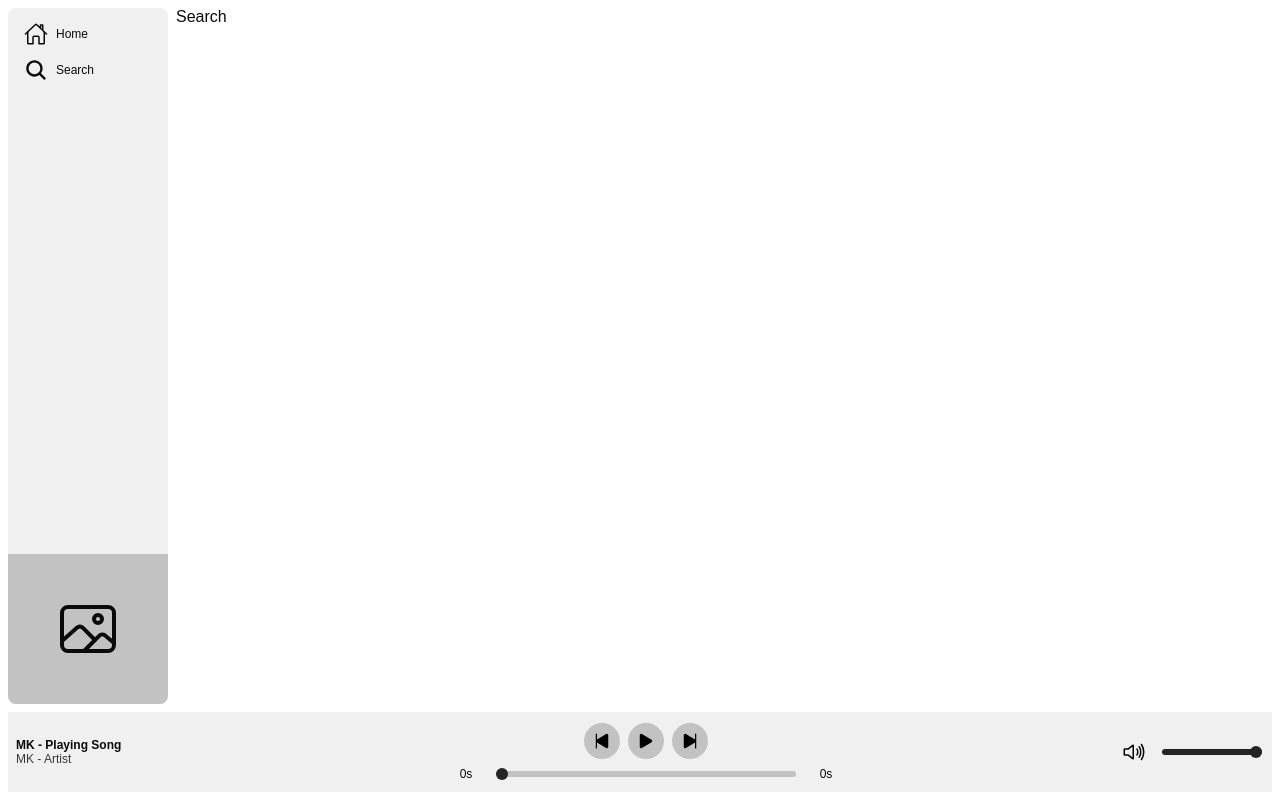
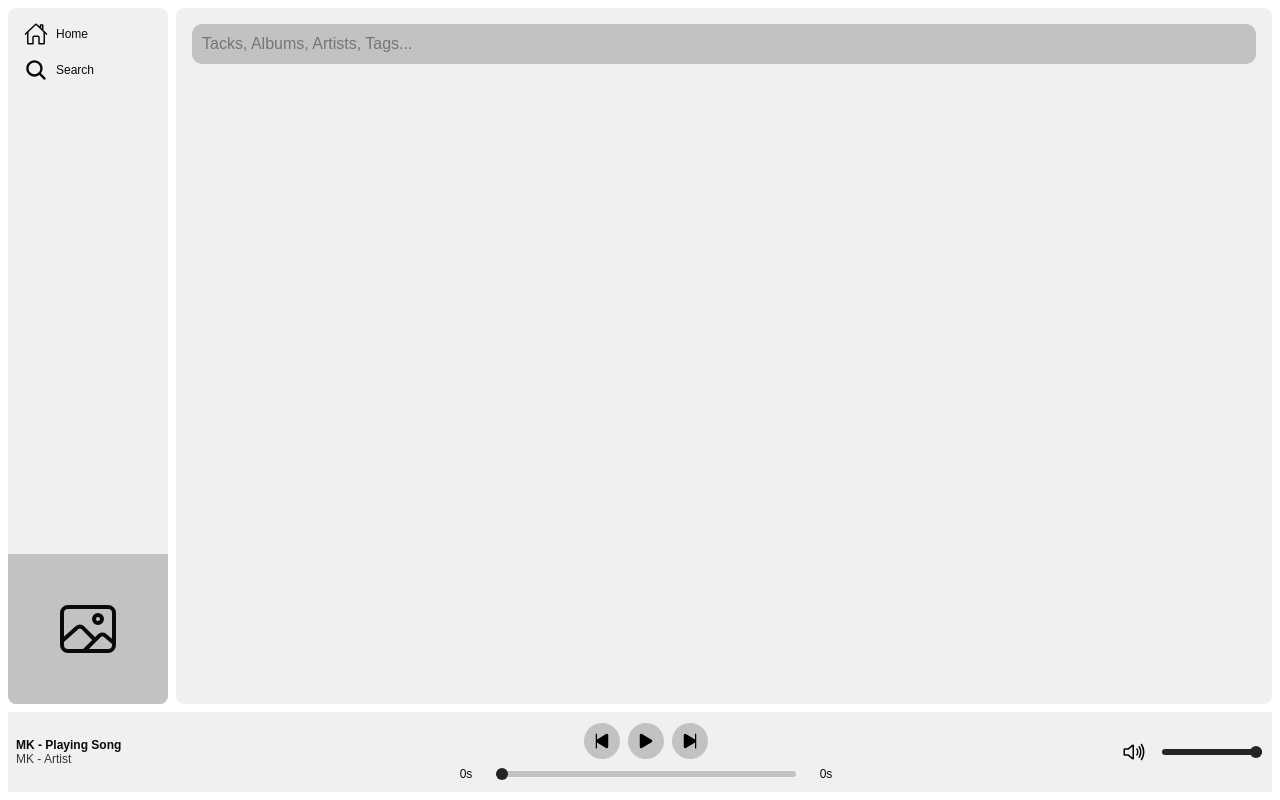
Before and after one commit to TiagoPaulino/SonoraCloud, a Next.js app: page /search in a window 1280 px wide. Built offline with nearby package versions, Linux system fonts and the light colour scheme.

Commit message:
Criado o Store para a pagina de pesquisa, preparando a função de pesquisa

```diff
--- a/src/components/maindashboard/Search/SeachPage.tsx
+++ b/src/components/maindashboard/Search/SeachPage.tsx
@@ -1,9 +1,30 @@
+import { ChangeEvent, FormEvent } from "react";
+import { Container, Input, Results, SeachForm } from "./SearchPage.styled";
+import { setSearchWord } from "@/store/searchPage.slice";
+import { useDispatch, useSelector } from "react-redux";
+import { RootState } from "@/store/store";
+
+export const SeachPage = () => {
+    const dispatch = useDispatch()
+    const {searchWord} = useSelector((state: RootState) => state.searchPage)
 
 
-export const SeachPage = () => {
-    return (
-        <div>
-            Search
-        </div>
-    )
-}
+    const handleSearch = (e:FormEvent<HTMLFormElement>) => {
+        e.preventDefault()
+        console.log(searchWord)
+    }
+    const handleSearchWord = (e:ChangeEvent<HTMLInputElement>)=>{
+        dispatch(setSearchWord(e.target.value))
+    }
+
+  return (
+    <Container>
+      <SeachForm onSubmit={(e) => handleSearch(e)}>
+        <Input onChange={(e) => handleSearchWord(e)} placeholder="Tacks, Albums, Artists, Tags..." />
+      </SeachForm>
+      <Results>
+
+      </Results>
+    </Container>
+  );
+};
--- /dev/null
+++ b/src/components/maindashboard/Search/SearchPage.styled.ts
@@ -0,0 +1,68 @@
+import styled from "styled-components";
+
+
+
+export const Container = styled.div`
+    width: 100%;
+    max-height: 100%;
+    overflow-y: scroll;
+    display: flex;
+    flex-direction: column;
+    align-items: start;
+    justify-content: start;
+    background-color: ${({ theme }) => theme.colors.background.primary};
+    padding: ${({ theme }) => theme.spaces.medium};
+    box-sizing: border-box;
+    border-radius: ${({ theme }) => theme.spaces.small};
+    gap: ${({ theme }) => theme.spaces.medium};
+    grid-area: "mainboard";
+    &::-webkit-scrollbar {
+    display: inherit;
+    width: 8px;
+    height: 8px;
+    border-radius: ${({ theme }) => theme.spaces.small};
+    box-sizing: border-box;
+  }
+
+  &::-webkit-scrollbar-thumb {
+    background-color: ${({ theme }) => theme.colors.background.highlight};
+    border-radius: ${({ theme }) => theme.spaces.small};
+    width: 8px !important;
+    height: 5px !important;
+  }
+
+  &::-webkit-scrollbar-track {
+    background-color: transparent;
+    border-radius: ${({ theme }) => theme.spaces.small};
+
+  }
+
+`
+export const SeachForm = styled.form`
+    width: 100%;
+    display: flex;
+    flex-direction: row;
+    align-items: center;
+    justify-content: center;
+    gap: ${({ theme }) => theme.spaces.small};
+`
+export const Input = styled.input`
+    width: 100%;
+    height: 40px;
+    border-radius: 10px;
+    padding: 0px 10px;
+    box-sizing: border-box;
+    border: none;
+    background-color: ${({ theme }) => theme.colors.background.tertiary};
+    color: ${({ theme }) => theme.colors.white};
+    font-size: 16px;
+    outline: none;
+`
+export const Results = styled.div`
+    width: 100%;
+    display: flex;
+    flex-direction: column;
+    align-items: start;
+    justify-content: start;
+    gap: ${({ theme }) => theme.spaces.small};
+`
--- /dev/null
+++ b/src/store/searchPage.slice.ts
@@ -0,0 +1,21 @@
+import { createSlice } from "@reduxjs/toolkit";
+
+
+export const searchPageSlice = createSlice({
+    name: "searchPage",
+    initialState: {
+        searchWord: "",
+        results: [],
+    } as any,
+    reducers: {
+        setSearchWord: (state, action) => {
+            state.searchWord = action.payload
+        },
+        setResults: (state, action) => {
+            state.results = action.payload
+        },
+    },
+})
+
+export const { setSearchWord, setResults } = searchPageSlice.actions
+export default searchPageSlice.reducer
--- a/src/store/store.ts
+++ b/src/store/store.ts
@@ -6,6 +6,7 @@ import playListPageSlice from './playListPage.slice';
 import playingSlice from './playing.slice';
 import homePageSlice from './homePage.slice';
 import playerSlice from './player.slice';
+import searchPageSlice from './searchPage.slice';
 
 
 
@@ -18,6 +19,7 @@ export const store = configureStore({
     playListPage: playListPageSlice,
     playing: playingSlice,
     player: playerSlice,
+    searchPage: searchPageSlice
   },
 });
 
```
Also changed, not shown: src/components/sidemenu/components/SectionSelector/SectionSelector.tsx (+20 -12 lines).
